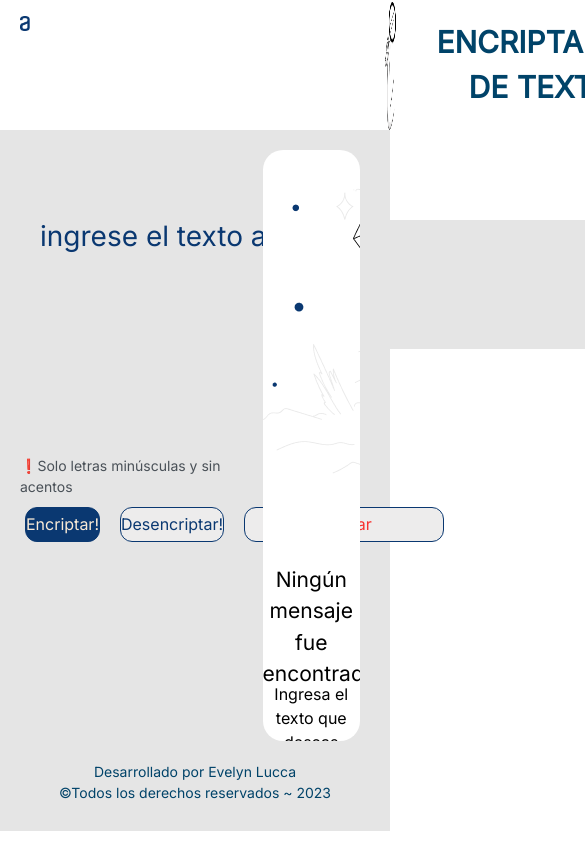
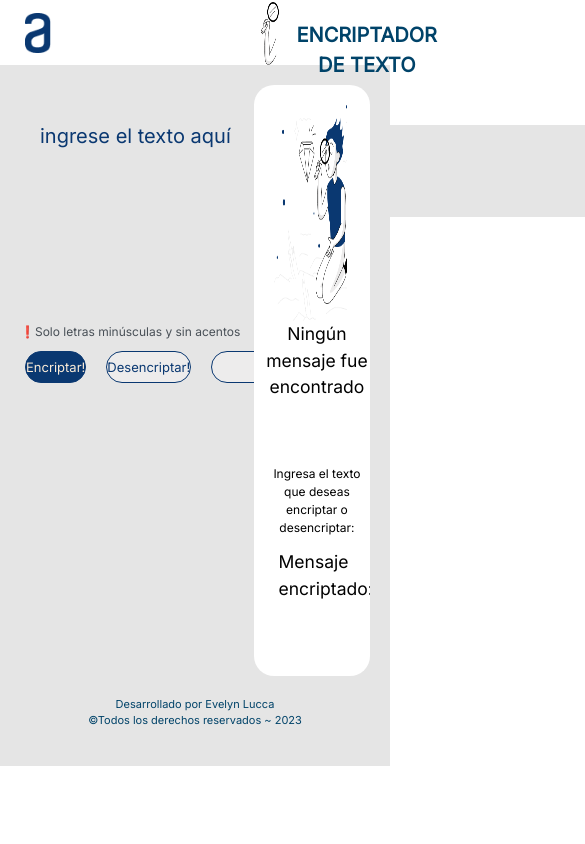
Before and after one commit to EVELYNLUCCA/Encriptador-de-Texto, a plain HTML site: page index.html in a window 390 px wide. Shown: the top 844 px of the page, 585 px wide, since content can reach past the window. Drawn offline with nearby package versions, Linux system fonts and the light colour scheme; a web font is replaced by a local one.

Commit message:
diseño media query para tablet(768px) listo

```diff
--- a/styles.css
+++ b/styles.css
@@ -198,3 +198,117 @@ footer p {
 .ocultar {
     display: none;
 }
+
+
+
+@media only screen and (max-width: 768px) {
+
+    header {
+        width: 100%;
+        height: 65px;
+    }
+
+    .imgLogo {
+        width: 26px;
+        height: 40px;
+        padding-top: 13px;
+        margin-left: 25px;
+        }
+
+    .imgLupa {
+        width:4.5%;
+        margin-left: 210px; /*margin-left: 355px;*/
+    }
+
+    .titulo {
+        margin-top:20px;
+        margin-left: 18px;
+        font-size: 20px;
+    }
+    .textarea {
+        font-size: 20px;
+        margin-top: 60px;
+    }
+
+    .requisitos {
+        font-size: 12px;
+    }
+
+    .btn-encriptar, .btn-desencriptar, .btn-limpiar {
+        width: 130px;
+        height: 32px;
+        border-radius: 16px;
+        font-size: 13px;
+    }
+
+    .btn-encriptar:hover {
+        width: 150px;
+        height: 38px;
+    }
+
+    .btn-desencriptar:hover {
+        width: 150px;
+        height: 38px;
+    }
+
+    .btn-limpiar:hover {
+        width: 150px;
+        height: 38px;
+    }
+
+    .section2 {
+        width: 30%;
+        margin-right: 20px;
+    }
+
+    .container-munieco {
+        width: 80%;
+        height: 40%;
+    }
+
+    .img-munieco {
+        width: 100%;
+        height: 100%;
+        margin-left: 20px;
+    }
+
+    .container-h3 {
+        width: 90%;
+        height: 10%;
+        font-size: 15px;
+        margin-bottom: 85px;
+        margin-left: 11px;
+    }
+
+    .container-parrafo {
+        width: 90%;
+        height: 10%;
+        font-size: 12px;
+        margin-left: 11px;
+    }
+
+    .container-resultado {
+        font-size: 15px;
+    }
+
+    .btn-copiar {
+        height: 32px;
+        border-radius: 16px;
+        font-size: 13px;
+    }
+
+    .btn-copiar:hover {
+        width: 150px;
+        height: 38px;
+    }
+
+    footer p {
+        font-size: 11px;
+    }
+
+}
+
+
+@media only screen and (max-width: 375px){
+
+}
```
